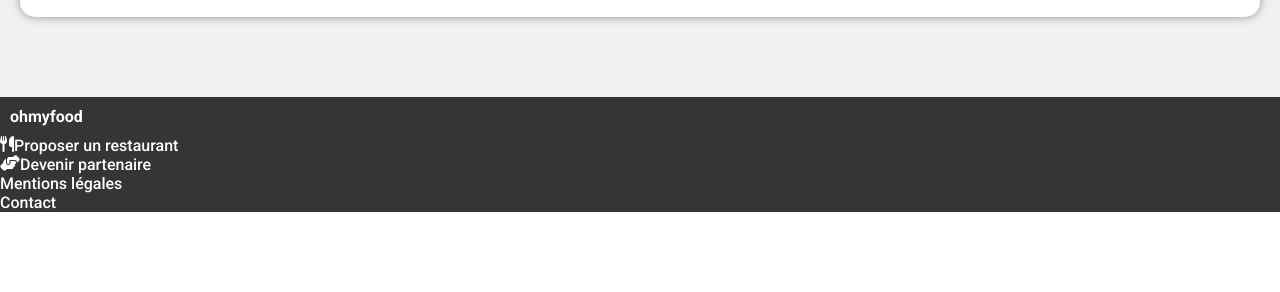
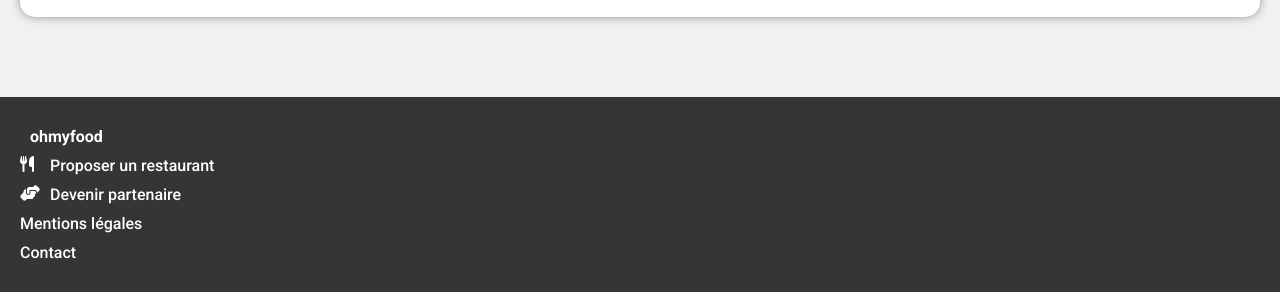
Before and after one commit to TonyCse/OhMyFood, a website: page index.html in a window 1280 px wide. Shown: the part 1945-2237 px from the top of the page. Before the commit the page ends 2157 px from the top, so only its background shows below. Drawn offline with Linux system fonts and the light colour scheme; a web font is replaced by a local one.

Commit message:
CSS footer

```diff
--- a/sass/layout/_footer.scss
+++ b/sass/layout/_footer.scss
@@ -1,5 +1,6 @@
 footer {
     background-color: rgb(53, 53, 53);
+    padding: 20px;
     h4 {
         color: white;
         padding: 10px;
@@ -7,6 +8,10 @@
     a {
         display: flex;
         color: white;
+        padding: 0px 0px 10px 0px;
+    }
+    i {
+        width: 30px;
     }
     ul {
         list-style: none;
```
Also changed, not shown: public/css/style.css.
